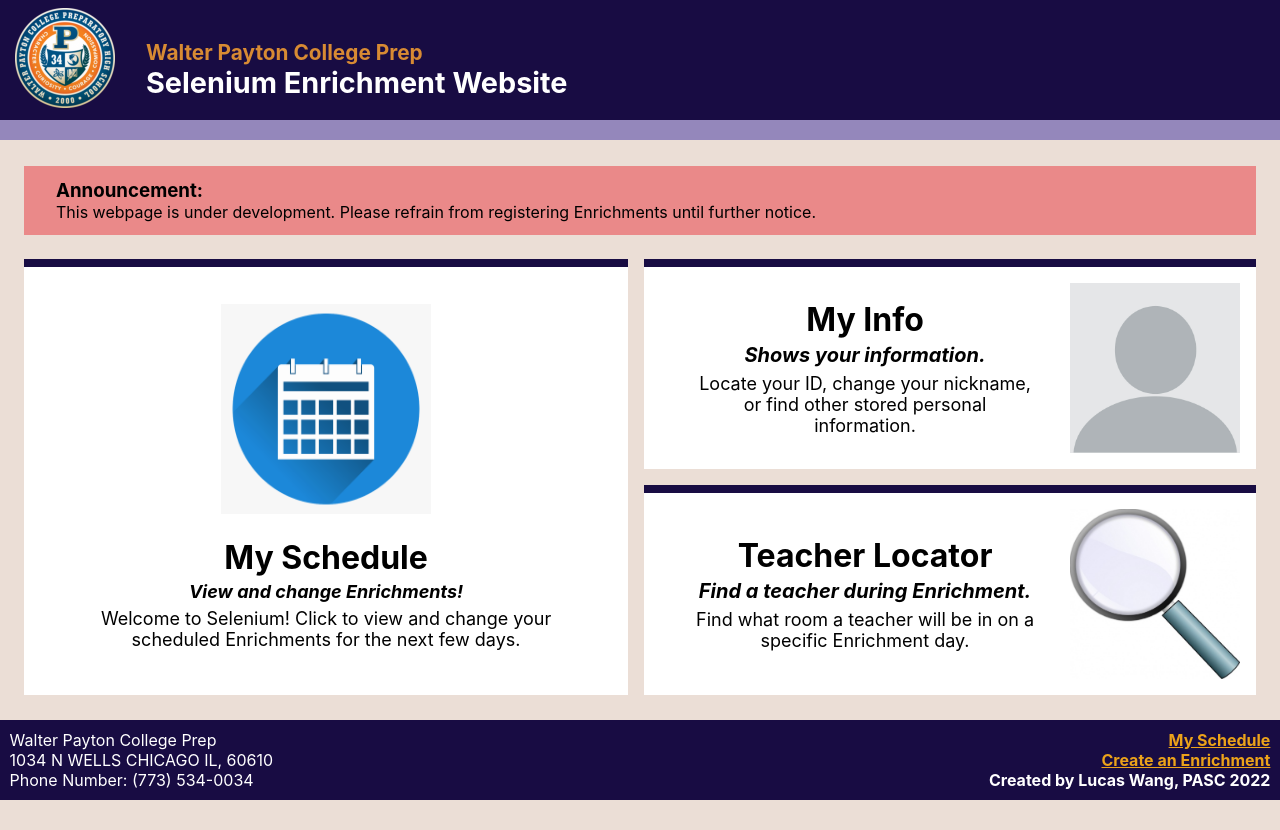
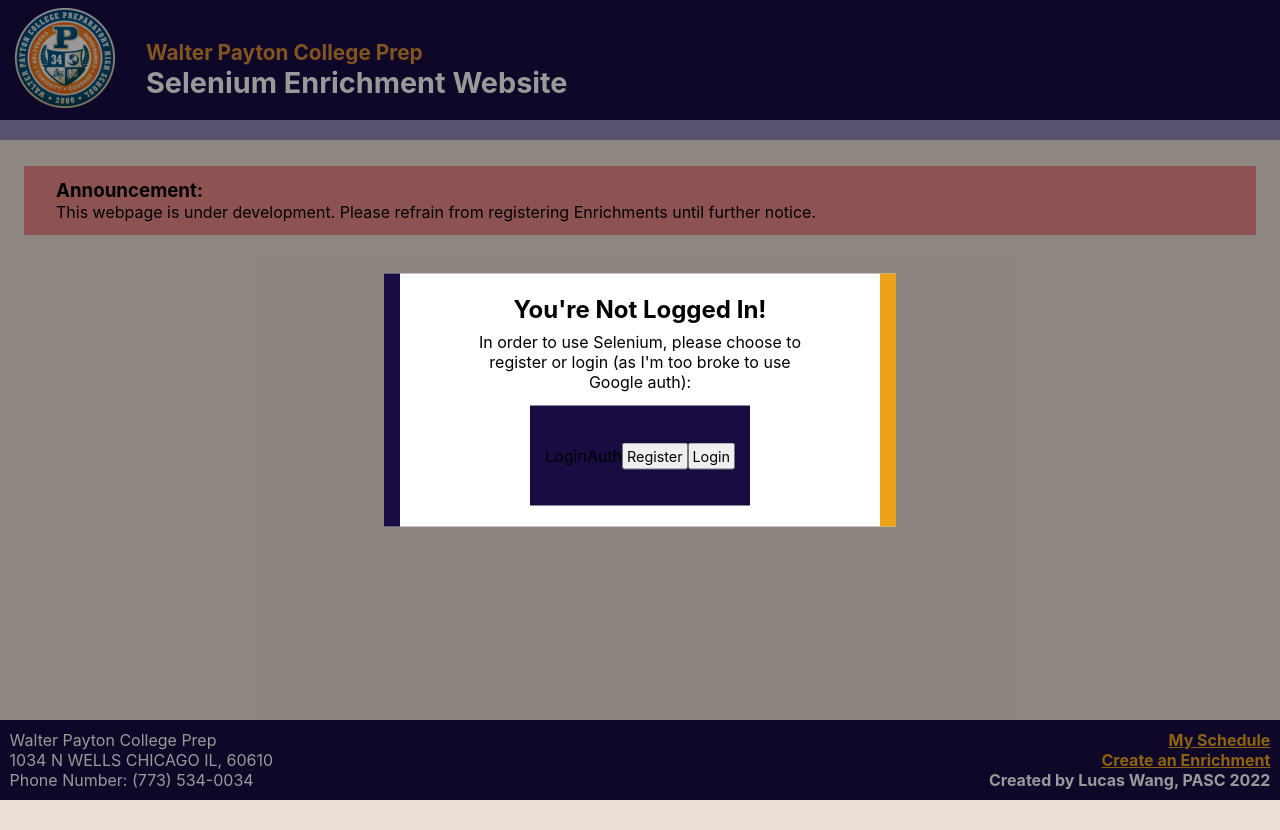
Before and after one commit to LWCoding/PASCSeleniumWebsite, a React (Create React App) app: page / in a window 1280 px wide. After the commit the page ends 800 px from the top, so only its background shows below. Built offline with nearby package versions, Linux system fonts and the light colour scheme.

Commit message:
Added additional authenticator support

```diff
--- a/src/components/Authenticator.js
+++ b/src/components/Authenticator.js
@@ -1,13 +1,31 @@
 // REACT
 import React, { Component } from 'react'
+import LoginAuth from '../components/LoginAuth.js';
+import RegisterAuth from '../components/RegisterAuth.js';
 // CSS
 import "./Authenticator.css";
 
 export class Authenticator extends Component {
+    constructor() {
+        super();
+        this.state = {
+            selected: "login" // Can be "register", "login", or "n/a"
+        }
+    }
+    handleRegisterBtnClick() {
+        this.setState({ selected: "register" });
+    }
+    handleLoginBtnClick() {
+        this.setState({ selected: "login" });
+    }
     render() {
         return (
             <div className="auth-box">
-                Hi Login please
+                {this.state.selected === "register" && <RegisterAuth />}
+                {this.state.selected === "login" && <LoginAuth /> }
+                <br />
+                <button onClick={this.handleRegisterBtnClick}>Register</button>
+                <button onClick={this.handleLoginBtnClick}>Login</button>
             </div>
         )
     }
--- /dev/null
+++ b/src/components/LoginAuth.js
@@ -0,0 +1,9 @@
+import React, { Component } from 'react'
+
+export default class LoginAuth extends Component {
+  render() {
+    return (
+      <div>LoginAuth</div>
+    )
+  }
+}
--- a/src/components/LoginModal.js
+++ b/src/components/LoginModal.js
@@ -13,7 +13,7 @@
                 <div id="login-modal">
                     <div id="not-logged-in">
                         <h2>You're Not Logged In!</h2>
-                        <p>In order to use Selenium, please log into your school-provided CPS email:</p>
+                        <p>In order to use Selenium, please choose to register or login (as I'm too broke to use Google auth):</p>
                         <Authenticator />
                     </div>
                 </div>
--- /dev/null
+++ b/src/components/RegisterAuth.js
@@ -0,0 +1,9 @@
+import React, { Component } from 'react'
+
+export default class RegisterAuth extends Component {
+  render() {
+    return (
+      <div>RegisterAuth</div>
+    )
+  }
+}
--- a/src/pages/Homepage.js
+++ b/src/pages/Homepage.js
@@ -18,7 +18,7 @@
   constructor() {
     super()
     this.state = {
-      loggedIn: true
+      loggedIn: false
     }
   }
   render() {
```
Also changed, not shown: package.json (+6 -2 lines), src/index.js (line endings or trailing spaces), 1 other file (tests, documents, lock files or other folders).
